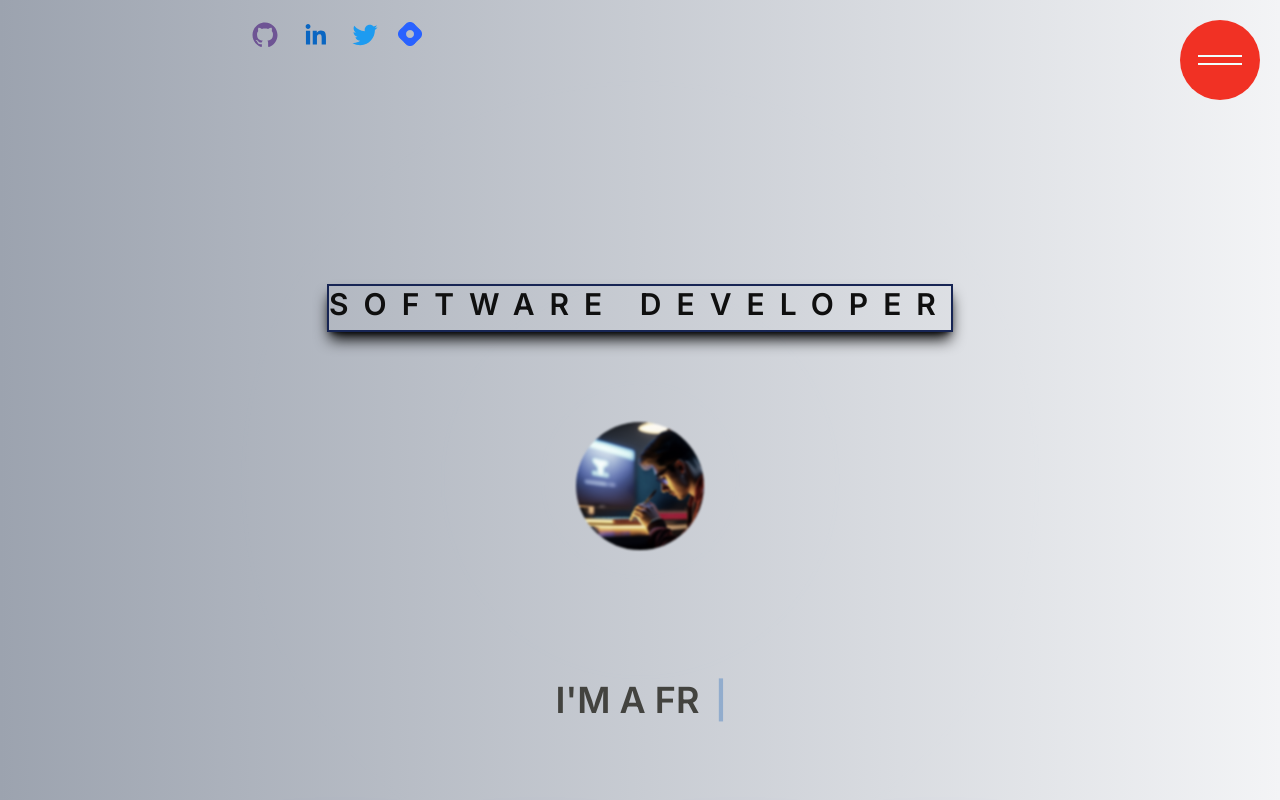
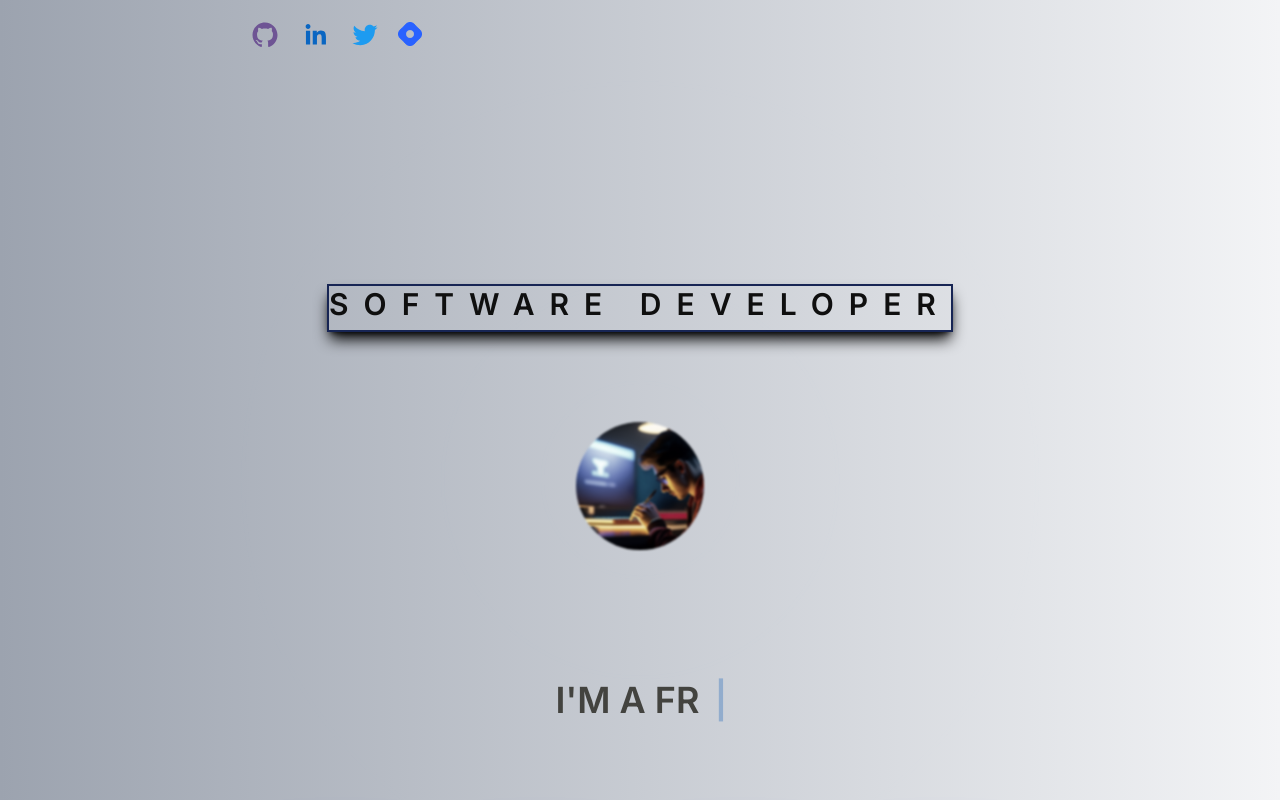
Before and after one commit to yashasvishukla127/portfolio-2ndtime, a Next.js app: page / in a window 1280 px wide. Shown: the top 800 px of the page. Built offline with nearby package versions, Linux system fonts and the light colour scheme.

Commit message:
3rd try deloey error

```diff
--- a/app/header/style.module.scss
+++ b/app/header/style.module.scss
@@ -1,48 +1,53 @@
+.header{
+    padding: 30px;
+    position: fixed;
+    right: 0;
+    z-index: 1;
+
     .button{
-    position:fixed;
-    right:0;
-    margin:20px;
-    background-color: rgb(241, 49, 36);
+        width: 80px;
         height: 80px;
-    width: 80px;
         border-radius: 50%;
+        background-color: #455CE9;
+        cursor: pointer;
         display: flex;
         align-items: center;
         justify-content: center;
-    cursor: pointer;
-    z-index: 20;
-
     }
 
     .burger{
-    width:100%;
-    &::after , &::before{
-        content:"";
+        width: 100%;
+        &::after, &::before{
+            content: "";
             display: block;
-        width: 55%;
-        background-color: azure;
-        height:2px;
-        margin:auto;
+            height: 1px;
+            width: 40%;
+            margin: auto;
+            background-color: white;
             position: relative;
-        transition: trasnform 2s ease-in-out;
-
+            transition: transform 0.3s;
         }
 
         &::after{
-        top:-5px;
+            top: -5px;
         }
+
         &::before{
-        top:5px;
+            top: 5px;
         }
     }
 
     .burgerActive{
+
         &::after{
-        transform:rotate(-45deg);
-        top:-1px;
+            transform: rotate(45deg);
+            top: -1px;
         }
+
         &::before{
-        top:0px;
-        transform:rotate(45deg);
+            transform: rotate(-45deg);
+            top: 0px;
+        }
+
     }
 }
```
Lines whose indentation alone changed are shown as unchanged.
